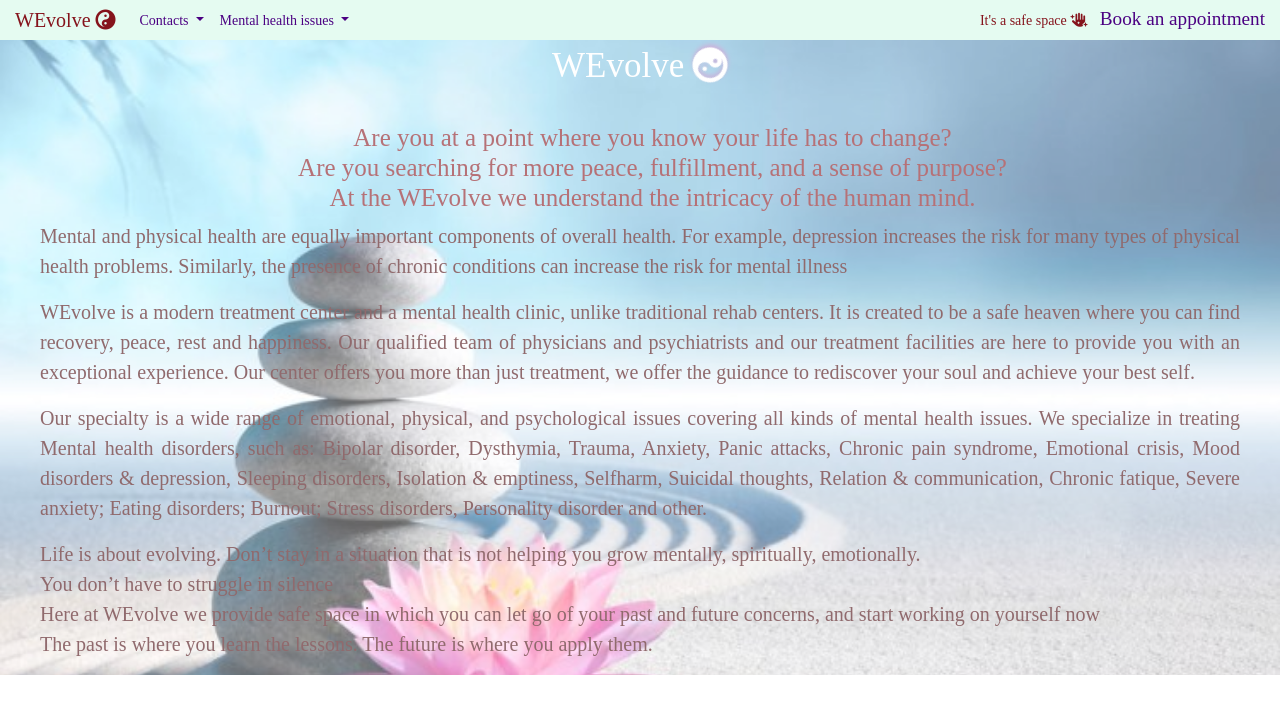
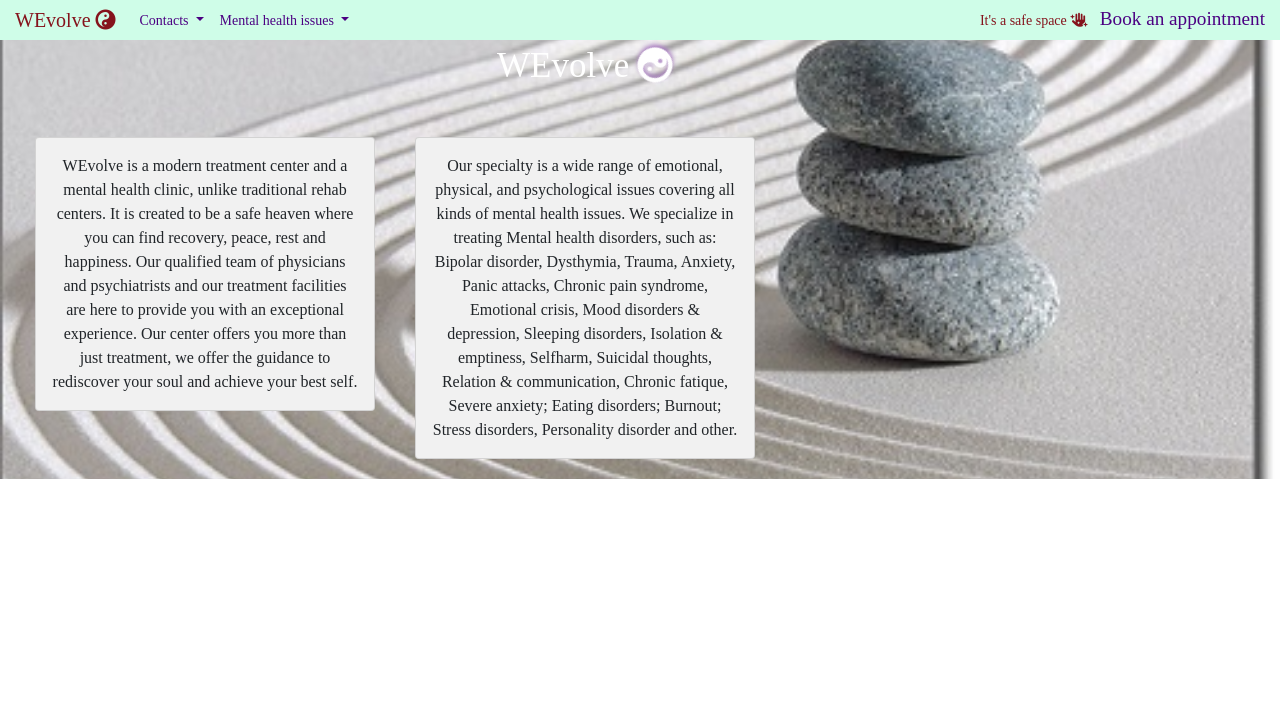
Before and after one commit to annatolchynska/WEvolve, a Python web app: template template/about.html in a window 1280 px wide. Shown: the top 714 px of the page. Run offline with Jinja, Linux system fonts and the light colour scheme; the template is opened without the code that fills it, so the values that code supplies are empty; some libraries are stand-ins or nearby versions; some web fonts are replaced.

Commit message:
Implement content to about page.

```diff
--- a/css/about.css
+++ b/css/about.css
@@ -7,7 +7,7 @@ body {
 
 .callout-container {
     height: 100vh;
-    background: url('../images/landingpage.jpg') no-repeat center center fixed;
+    background: url('../images/zen.jpg') no-repeat center center fixed;
     -webkit-background-size: cover;
     -moz-background-size: cover;
     -o-background-size: cover;
@@ -15,16 +15,6 @@ body {
 
     display: flex;
     position: relative;
-}
-
-.opaque-overlay {
-    position: absolute;
-    top: 0;
-    left: 0;
-    height: 100%;
-    width: 100%;
-    background-color: rgba(255, 255, 255, 0.4);
-
 }
 
 .content-container {
@@ -40,7 +30,7 @@ body {
     padding: 0;
     padding-left: 15px;
     padding-right: 15px;
-    background-color: rgba(170, 240, 209, 0.3);
+    background-color: rgba(97, 247, 179, 0.3);
 }
 
 
@@ -122,20 +112,32 @@ body {
     background-color: transparent;
     color: #85131C;
     padding-left: 50px;
-    padding-right: 25px;
+    padding-right: 300px;
     font-weight: lighter;
     font-size: 25px;
     padding-top: 30px;
+    text-align: justify;}
+
+
+.card {
+    box-shadow: 5 4 8px 3px gray;
+    padding: 16px;
     text-align: center;
+    background-color: #f1f1f1;
+  }
 
-}
-.info {
-    font-size: 20px;
-    color: #46060b;
-    text-align: justify;
-    padding-left: 25px;
-    padding-right: 25px;
-}
+
+  .column-33 {
+    float: right;
+    width: 33.33333%;
+    padding: 20px;
+  }
+  .column-66 {
+    float: left;
+    width: 33.33333%;
+    padding: 20px;
+  }
+
 
 /* media queries */
 /* for sreens size from 1200px and down */
@@ -174,15 +176,17 @@ body {
 }
 .callout-container {
     height: 100%;
-    background: url('../images/landingpage.jpg') no-repeat center center scroll;
+    background: url('../images/zen.jpg') no-repeat center center scroll;
     -webkit-background-size: cover;
     -moz-background-size: cover;
     -o-background-size: cover;
     background-size: cover;
 
     display: flex;
-    position: relative;
+    position:
+    relative;
 }
+
 
 /* media queries */
 /* for sreens size from 450px and down */
@@ -195,12 +199,10 @@ body {
         margin-top: 50px;
 
     }
-    .info {
-        font-size: 20px;
-    }
+
     .callout-container {
         height: 100%;
-        background: url('../images/landingpage.jpg') no-repeat center center scroll;
+        background: url('../images/zen.jpg') no-repeat center center scroll;
         -webkit-background-size: cover;
         -moz-background-size: cover;
         -o-background-size: cover;
@@ -209,4 +211,10 @@ body {
         display: flex;
         position: relative;
     }
+
+    .column-66,
+    .column-33 {
+      width: 100%;
+      text-align: center;
+    }
 }
--- a/template/about.html
+++ b/template/about.html
@@ -11,7 +11,7 @@
     <link rel="preconnect" href="https://fonts.googleapis.com">
     <link rel="preconnect" href="https://fonts.gstatic.com" crossorigin>
     <link href="https://fonts.googleapis.com/css2?family=Yeon+Sung&display=swap" rel="stylesheet">
-    <link rel="stylesheet" href="/css/about.css" type="text/css" />
+    <link rel="stylesheet" href="/css/about.css">
 </head>
 
 <body>
@@ -28,8 +28,8 @@
         <div class="collapse navbar-collapse" id="navbarNavDropdown">
             <ul class="navbar-nav mr-auto">
                 <li class="nav-item dropdown">
-                    <a class="nav-link dropdown-toggle" id="contacts" role="button"
-                        data-toggle="dropdown" aria-haspopup="true" aria-expanded="false"> Contacts </a>
+                    <a class="nav-link dropdown-toggle" id="contacts" role="button" data-toggle="dropdown"
+                        aria-haspopup="true" aria-expanded="false"> Contacts </a>
 
                     <div class="dropdown-menu" aria-labelledby="navbarDropdownMenuLink">
                         <a class="dropdown-item"><i class="fa-solid fa-phone"></i> 555-357-68-25</a>
@@ -44,8 +44,8 @@
                 </li>
 
                 <li class="nav-item dropdown">
-                    <a class="nav-link dropdown-toggle" id="navbarDropdownMenuLink" role="button"
-                        data-toggle="dropdown" aria-haspopup="true" aria-expanded="false">
+                    <a class="nav-link dropdown-toggle" id="navbarDropdownMenuLink" role="button" data-toggle="dropdown"
+                        aria-haspopup="true" aria-expanded="false">
                         Mental health issues
                     </a>
                     <div class="dropdown-menu" aria-labelledby="navbarDropdownMenuLink">
@@ -75,39 +75,45 @@
                 <section class="callout motto text-center">
                     <div>
                         <span id="emblem"> WEvolve <i class="fa-solid fa-yin-yang" id="icon"></i></span>
+                    </div>
+                </section>
+                <div class="opaque-overlay">&nbsp;</div>
+                <div class="container">
+                    <div class="row">
+
+                        <div class="column-66">
+                            <div class="card">WEvolve is a modern treatment center and a mental health clinic,
+                                unlike traditional rehab
+                                centers. It is created to be a safe heaven where you can find recovery, peace, rest
+                                and
+                                happiness. Our qualified team of physicians and psychiatrists and our treatment
+                                facilities are
+                                here to provide you with an exceptional experience. Our center offers you
+                                more than just treatment, we offer the guidance to rediscover your soul and achieve
+                                your best
+                                self.</div>
+                        </div>
+                        <div class="column-33">
+                            <div class="card">Our specialty is a wide range of emotional, physical, and
+                                psychological issues covering all
+                                kinds
+                                of mental health issues. We specialize in treating Mental health disorders, such as:
+                                Bipolar
+                                disorder, Dysthymia, Trauma, Anxiety, Panic attacks, Chronic pain syndrome,
+                                Emotional
+                                crisis, Mood disorders & depression, Sleeping disorders, Isolation & emptiness,
+                                Selfharm,
+                                Suicidal thoughts, Relation & communication, Chronic fatique, Severe anxiety; Eating
+                                disorders;
+                                Burnout; Stress disorders, Personality disorder and other. </div>
+                        </div>
 
                     </div>
-        <div class="opaque-overlay">&nbsp;</div>
-
-
-       <div>
-            <h1 class="heading">Are you at a point where you know your life has to change? <br>Are you
-                searching for more peace, fulfillment, and a sense of purpose? <br> At the WEvolve we understand the
-                intricacy of the human mind.</h1>
-            <p class="info">Mental and physical health are equally important components of overall health. For example,
-                depression increases the risk for many types of physical health problems. Similarly, the
-                presence of chronic conditions can increase the risk for mental illness</p>
-            <p class="info">WEvolve is a modern treatment center and a mental health clinic, unlike traditional rehab
-                centers. It is created to be a safe heaven where you can find recovery, peace, rest and
-                happiness. Our qualified team of physicians and psychiatrists and our treatment facilities are
-                here to provide you with an exceptional experience. Our center offers you
-                more than just treatment, we offer the guidance to rediscover your soul and achieve your best
-                self.</p>
-            <p class="info">Our specialty is a wide range of emotional, physical, and psychological issues covering all
-                kinds
-                of mental health issues. We specialize in treating Mental health disorders, such as: Bipolar
-                disorder, Dysthymia, Trauma, Anxiety, Panic attacks, Chronic pain syndrome, Emotional
-                crisis, Mood disorders & depression, Sleeping disorders, Isolation & emptiness, Selfharm,
-                Suicidal thoughts, Relation & communication, Chronic fatique, Severe anxiety; Eating disorders;
-                Burnout; Stress disorders, Personality disorder and other. </p>
-            <p class="info"> Life is about evolving. Don’t stay in a situation that is not helping you grow mentally,
-                spiritually, emotionally.<br> You don’t have to struggle in silence <br> Here at WEvolve we
-                provide safe space in which you can let go of your past and future concerns, and start working
-                on yourself now <br> The past is where you learn the lessons. The future is where you apply
-                them.</p>
+                </div>
             </div>
         </div>
 
+    </div>
         <script src="https://code.jquery.com/jquery-3.3.1.slim.min.js"
             integrity="sha384-q8i/X+965DzO0rT7abK41JStQIAqVgRVzpbzo5smXKp4YfRvH+8abtTE1Pi6jizo" crossorigin="anonymous">
         </script>
```
Also changed, not shown: css/style.css (+13 -0 lines), images/zen.jpg (added). Lines whose indentation alone changed are shown as unchanged.
